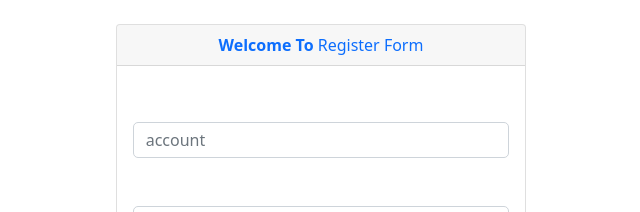
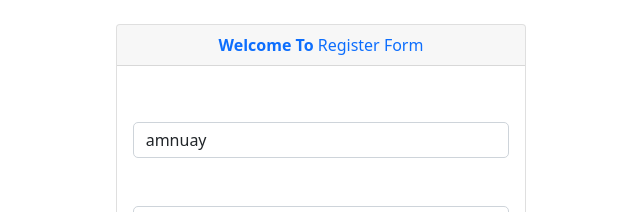
Before and after one commit to amnuayck/training, a React (Create React App) app: page / in a window 1280 px wide. Shown: the top 212 px of the page, without its empty margins (319-959 px from the left). Built offline with nearby package versions, Linux system fonts and the light colour scheme.

Commit message:
add reset

```diff
--- a/src/components/Login/register.jsx
+++ b/src/components/Login/register.jsx
@@ -1,4 +1,4 @@
-import React from "react";
+import React, { useEffect, useState } from "react";
 import Input from "../common/useform/input";
 import Button from "../common/button";
 import DatePicker from "react-datepicker";
@@ -29,15 +29,25 @@ const Register = () => {
     formState: { errors },
     control,
   } = useForm({ resolver: yupResolver(schema) });
-  const fristProvincelist= ([
+
+  const [list, setlist] = useState([{ account: "amnuay" }]);
+  const fristProvincelist = [
     { _id: 0, name: "เลือกจังหวัด" },
     { _id: 1, name: "ปราจีนบุรี" },
     { _id: 2, name: "กทม" },
-  ]);
+  ];
   const onSubmit = async (data) => {
     alert(JSON.stringify(data));
     alert("success");
   };
+
+  useEffect(() => {
+    if (list.length > 0) {
+      reset({
+        account: list[0].account,
+      });
+    }
+  }, [reset, list]);
 
   return (
     <>
```
Lines whose indentation alone changed are shown as unchanged.
